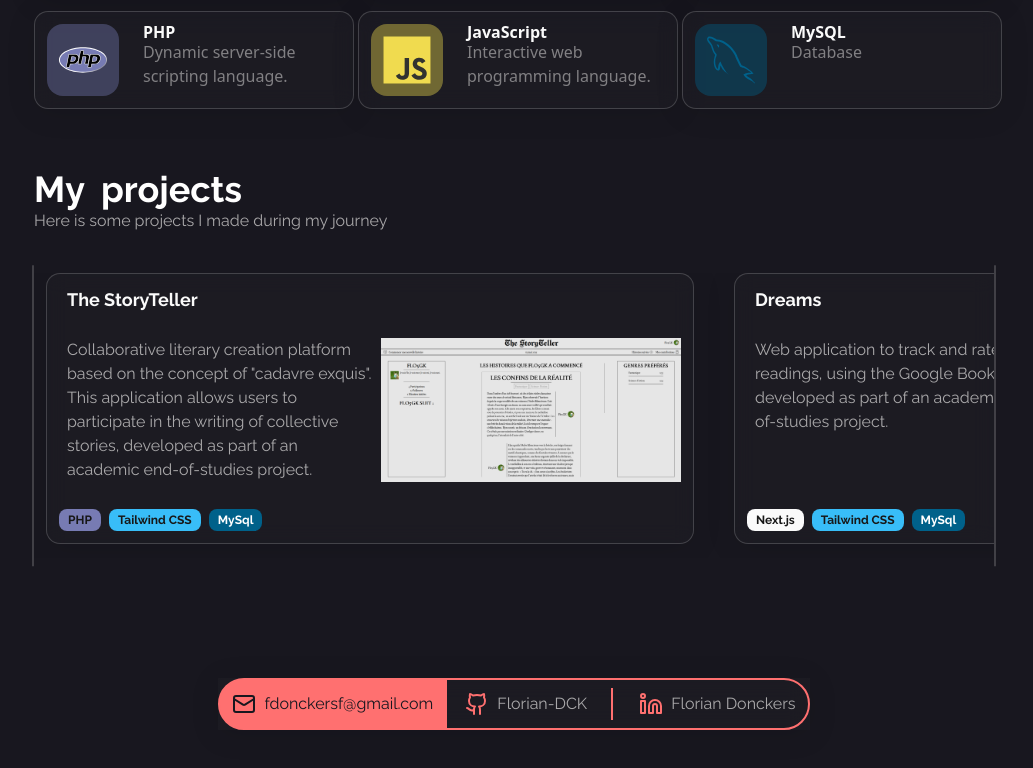
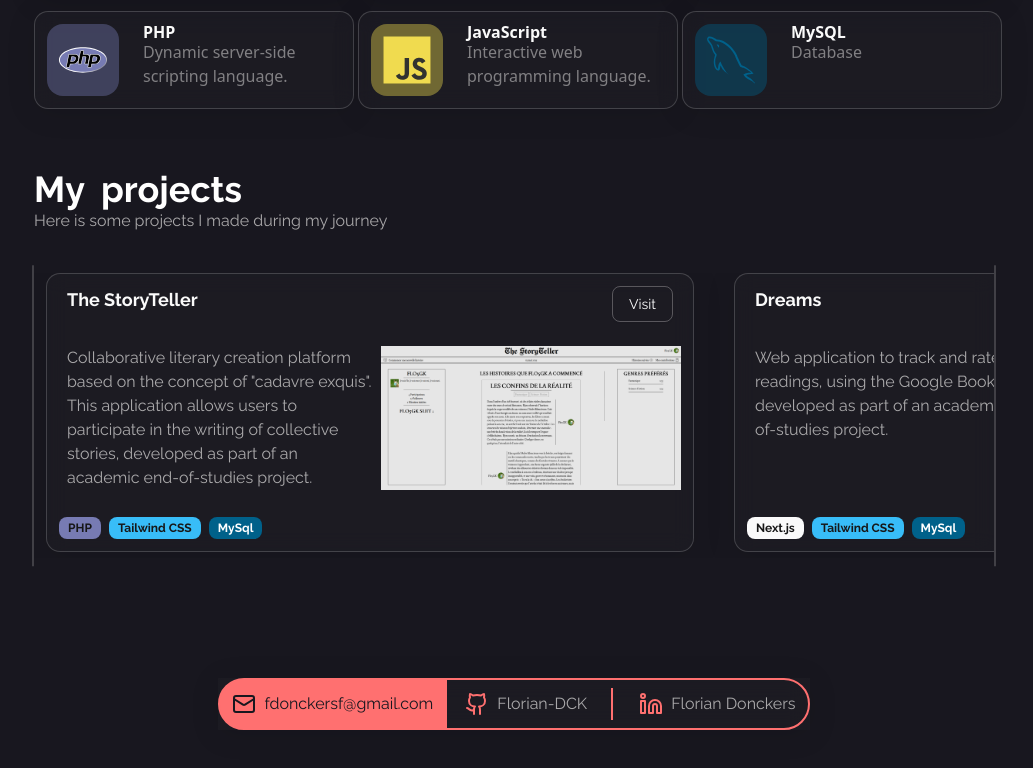
Before and after one commit to Florian-DCK/new-personal-site, a Next.js app: page /en in a window 1280 px wide. Shown: the part 1107-1875 px from the top of the page, without its empty margins (126-1159 px from the left). Built offline with nearby package versions, Linux system fonts and the light colour scheme.

Commit message:
Update project links in Projects component and add layout and page files for StoryTeller

```diff
--- a/src/components/projects.tsx
+++ b/src/components/projects.tsx
@@ -36,14 +36,14 @@ export default function Projects() {
 									<CardTitle className="font-main font-bold text-lg">
 										The StoryTeller
 									</CardTitle>
-									{/* <Link
+									<Link
 										className={`${buttonVariants({
 											variant: 'outline',
 										})} bg-transparent border border-stone-200/30 transition-all text-white font-main hover:text-black hover:bg-white`}
-										href={'https://www.adopteuncube.com/'}
+										href={'https://github.com/Florian-DCK/StoryTeller'}
 										target="_blank">
 										{t('projectsVisit')}
-									</Link> */}
+									</Link>
 								</CardHeader>
 								<CardContent className="ps-2 pe-0 lg:flex space-x-2 ">
 									<p className="text-stone-200/70 font-main">
@@ -80,14 +80,14 @@ export default function Projects() {
 									<CardTitle className="font-main font-bold text-lg">
 										Dreams
 									</CardTitle>
-									{/* <Link
+									<Link
 										className={`${buttonVariants({
 											variant: 'outline',
 										})} bg-transparent border border-stone-200/30 transition-all text-white font-main hover:text-black hover:bg-white`}
-										href={'https://www.adopteuncube.com/'}
+										href={'https://dreams.floriandonckers.com/'}
 										target="_blank">
 										{t('projectsVisit')}
-									</Link> */}
+									</Link>
 								</CardHeader>
 								<CardContent className="ps-2 pe-0 lg:flex space-x-2">
 									<p className="text-stone-200/70 font-main">
```
Also changed, not shown: src/app/storyteller/layout.tsx (added), src/app/storyteller/page.tsx (added).
